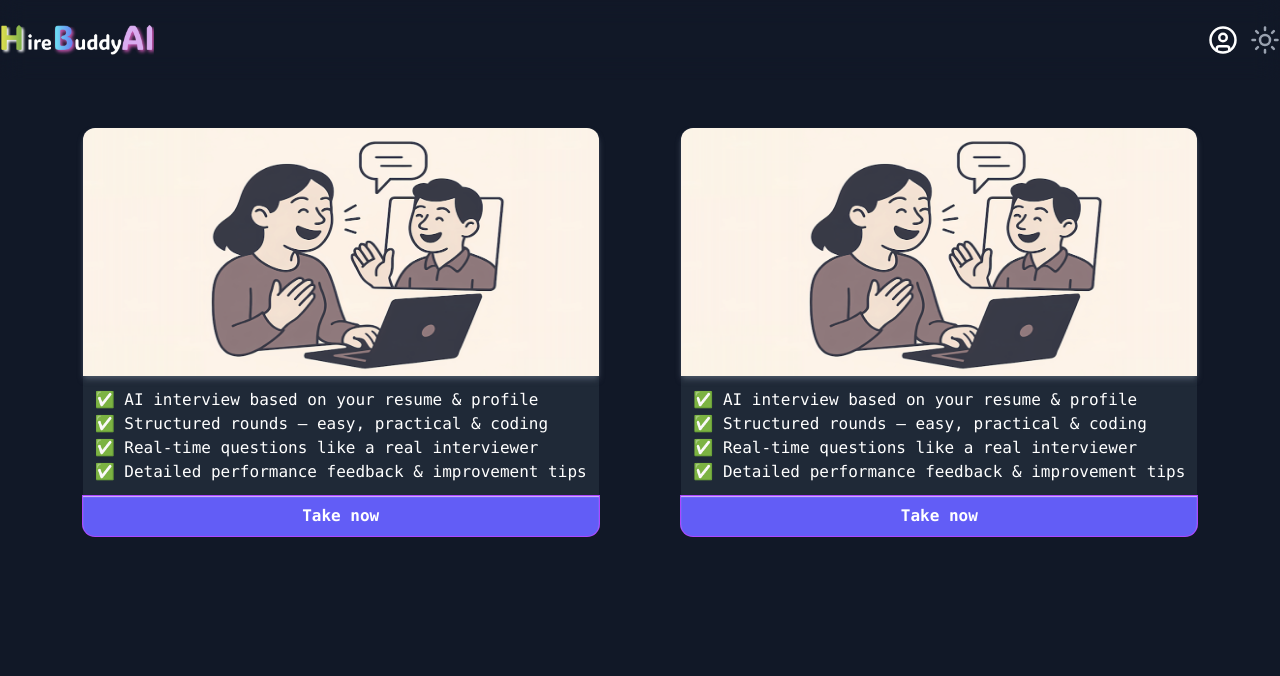
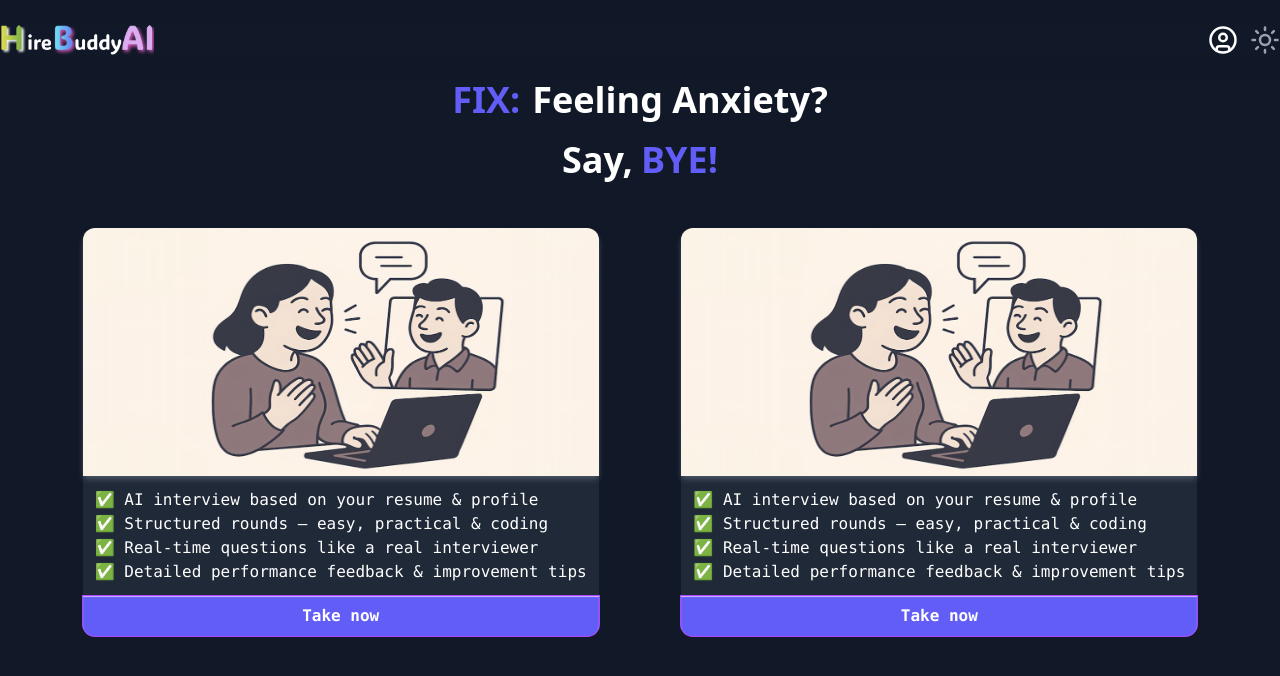
Before and after one commit to Vranda-Kansal/hirebuddyAI, a Next.js app: page / in a window 1280 px wide. Shown: the top 676 px of the page. Built offline with nearby package versions, Linux system fonts and the light colour scheme.

Commit message:
create the project title

```diff
--- /dev/null
+++ b/app/_components/ProjectTitle.jsx
@@ -0,0 +1,8 @@
+export default function ProjectTitle() {
+    return (
+        <div className="flex flex-col items-center text-4xl font-bold min-h-[100px] justify-between text-center">
+            <div className="flex gap-3"><span className="text-[#625df6]">FIX:</span> <span>Feeling Anxiety?</span></div>
+            <div className="flex gap-2"><span>Say,</span><span className="text-[#625df6]">BYE!</span></div>
+        </div>
+    )
+}
--- a/app/globals.css
+++ b/app/globals.css
@@ -3,14 +3,15 @@
 /* default (light mode) */
 :root {
     --background: #111827;
-    --text: #111111;
-    --font-weight: 400;
+    --text: #ffffff;
+    --font-weight: 500;
 }
 
 /* dark mode */
 .dark {
     --background: #111827;
     --text: #ffffff;
+    --font-weight: 500;
 }
 
 /* apply globally */
--- a/app/page.js
+++ b/app/page.js
@@ -1,8 +1,10 @@
 import FeatureCard from "@/app/_components/FeatureCard";
+import ProjectTitle from "@/app/_components/ProjectTitle";
 
 export default function Home() {
     return (
         <div>
+            <ProjectTitle/>
             <div className="w-full flex justify-evenly my-[3rem]">
                 <FeatureCard/>
                 <FeatureCard/>
```
